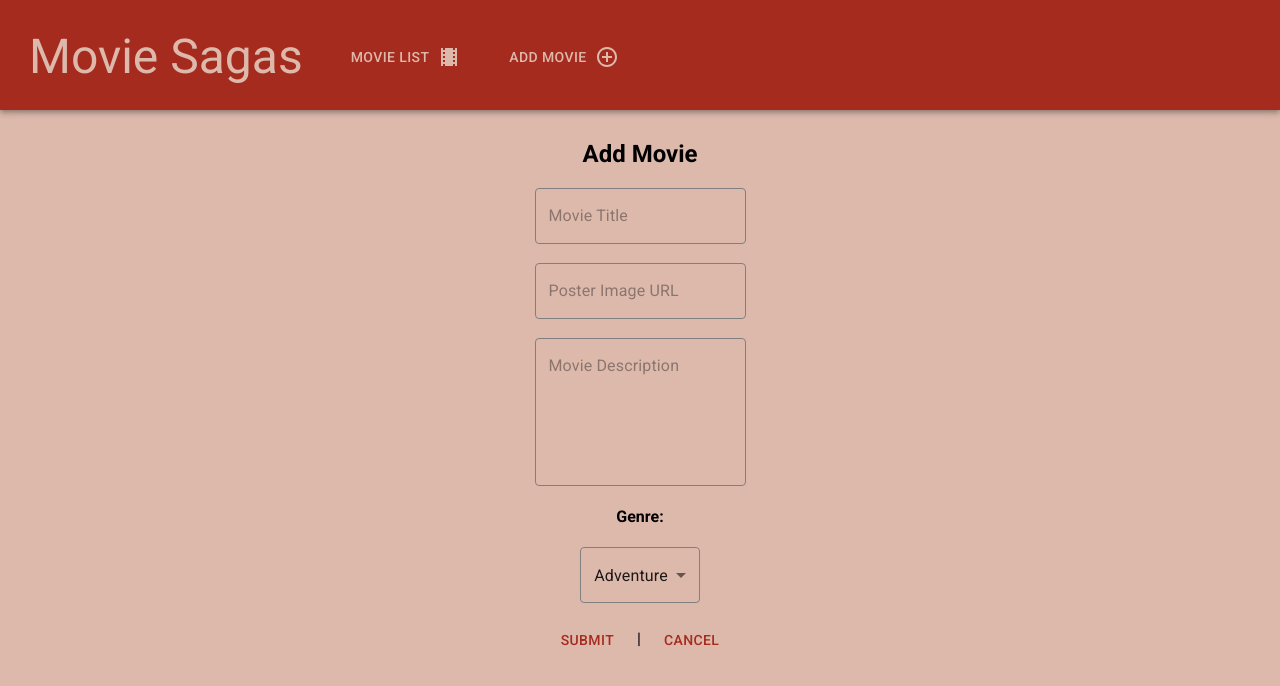
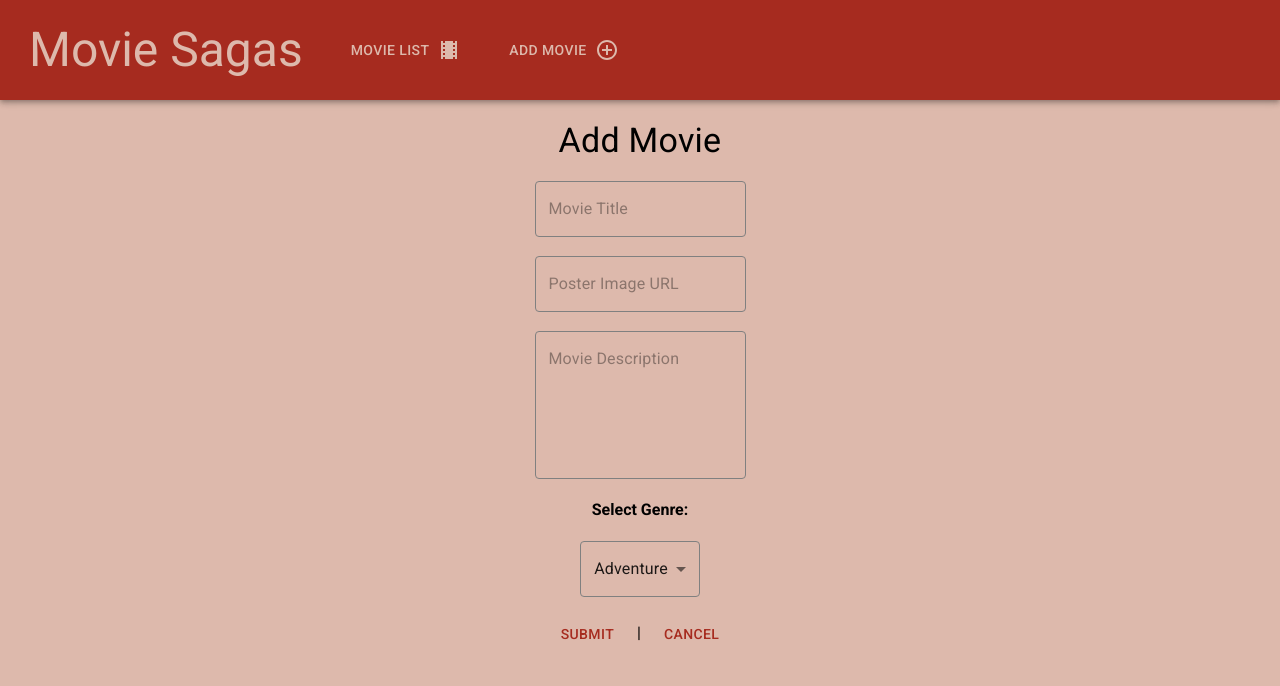
Before and after one commit to erichengler/weekend-movie-sagas, a React (Create React App) app: page /#/form in a window 1280 px wide. Shown: the top 686 px of the page. Built offline with nearby package versions, Linux system fonts and the light colour scheme.

Commit message:
solved textfield styling issue. finished styling form page. added custom scrollbar

```diff
--- a/src/components/App/App.css
+++ b/src/components/App/App.css
@@ -5,13 +5,14 @@ body {
 .App {
   text-align: center;
   font-family: 'Roboto';
+
 }
 
 .App-header {
-  height: 110px;
+  height: 100px;
   padding-left: 5px;
-  padding-top: 25px;
-  margin-bottom: 30px;
+  padding-top: 18px;
+  margin-bottom: 20px;
 }
 
 .App-intro {
@@ -22,3 +23,23 @@ body {
   from { transform: rotate(0deg); }
   to { transform: rotate(360deg); }
 }
+
+/* width */
+::-webkit-scrollbar {
+  width: 10px;
+}
+
+/* Track */
+::-webkit-scrollbar-track {
+  background: #c39c8e;
+}
+
+/* Handle */
+::-webkit-scrollbar-thumb {
+  background: #aa7f70;
+}
+
+/* Handle on hover */
+::-webkit-scrollbar-thumb:hover {
+  background: #8e6759;
+}
--- a/src/components/MovieDetails/MovieDetails.jsx
+++ b/src/components/MovieDetails/MovieDetails.jsx
@@ -48,7 +48,8 @@ function MovieDetails() {
             <Grid container spacing={0} justifyContent='center'>
                 <Card variant="outlined" sx={{
                     width: '900px', height: '593px', boxShadow: 4,
-                    backgroundColor: 'rgba(166,43,31,0.2)'
+                    backgroundColor: 'rgba(166,43,31,0.2)',
+                    marginBottom: '10px'
                 }}>
                     <br />
                     <Grid container>
@@ -90,7 +91,6 @@ function MovieDetails() {
                     </Grid>
                 </Card>
             </Grid>
-            <br />
             <Button sx={{ color: '#A62B1F' }} onClick={backToList}>
                 Back to List
             </Button>
--- a/src/components/MovieForm/MovieForm.jsx
+++ b/src/components/MovieForm/MovieForm.jsx
@@ -3,11 +3,13 @@ import React, { useState } from 'react';
 import { useDispatch } from 'react-redux';
 // MUI Imports
 import { styled } from '@mui/material/styles';
+import Typography from '@mui/material/Typography';
 import TextField from '@mui/material/TextField';
 import MenuItem from '@mui/material/MenuItem';
 import Button from '@mui/material/Button';
+import Grid from '@mui/material/Grid';
+import Container from '@mui/material/Container';
 
-function MovieForm() {
 // ------- START of TextField CSS -------
 const CssTextField = styled(TextField)({
     '& label.Mui-focused': {
@@ -26,6 +28,8 @@ function MovieForm() {
     },
 });
 // ------- END of TextField CSS -------
+
+function MovieForm() {
 
     let [newMovie, setMovie] = useState({
         title: '', poster: '', description: '', genre_id: '1'
@@ -57,18 +61,28 @@ function MovieForm() {
 
     // Adds movie to the database and returns user to movie list view
     const addMovie = (event) => {
+        if ( (newMovie.description).length < 1160 ) {
             event.preventDefault();
             dispatch({ type: 'ADD_MOVIE', payload: newMovie, setMovie: setMovie });
             setMovie({ title: '', poster: '', description: '', genre_id: '' });
             history.push('/');
+        } else {
+            event.preventDefault();
+            alert('Your movie description is a bit too long! (Max: 1160 characters)')
+        }
     }
 
     return (
         <>
-            <h2>Add Movie</h2>
-            <form onSubmit={addMovie}>
+            <Typography variant="h4">
+                Add Movie
+            </Typography>
+            <br />
+            <form onSubmit={addMovie} autoComplete="off">
                 {/* Title Input */}
-                <CssTextField placeholder="Movie Title"
+                <CssTextField
+                    className="input"
+                    placeholder="Movie Title"
                     required onChange={handleTitleChange}
                 />
                 <br /><br />
@@ -81,11 +95,11 @@ function MovieForm() {
                 {/* Description Input */}
                 <CssTextField
                     placeholder="Movie Description"
-                    rows="5" multiline maxRows={5} required
+                    rows="5" multiline required
                     onChange={handleDescChange}
                 />
                 {/* Genre Select */}
-                <h4>Genre:</h4>
+                <h4>Select Genre:</h4>
                 <CssTextField select onChange={handleGenreChange}
                     defaultValue="1"
                 >
@@ -117,7 +131,6 @@ function MovieForm() {
                     Cancel
                 </Button>
             </form>
-
         </>
     );
 }
--- a/src/components/MovieList/MovieList.jsx
+++ b/src/components/MovieList/MovieList.jsx
@@ -15,13 +15,14 @@ function MovieList() {
     const dispatch = useDispatch();
     const movies = useSelector(store => store.movies);
 
-    // GET movies and genres from database
+    // GET movies from database
     useEffect(() => {
         dispatch({ type: 'FETCH_MOVIES' });
     }, []);
-    useEffect(() => {
-        dispatch({ type: 'FETCH_GENRES' });
-    }, []);
+
+    // useEffect(() => {
+    //     dispatch({ type: 'FETCH_GENRES' });
+    // }, []);
 
     // Takes user to details of the movie that was clicked on
     const toDetails = (id) => {
@@ -40,8 +41,10 @@ function MovieList() {
             <Grid container spacing={0} justifyContent='center'>
                 {movies.map(movie => {
                     return (
-                        <Grid item sx={{ mx: '20px', my: '20px' }}>
-                            <Card key={movie.id} variant="outlined"
+                        <Grid key={movie.id}
+                            item sx={{ mx: '20px', my: '20px' }}
+                        >
+                            <Card variant="outlined"
                                 sx={{
                                     width: 320, maxWidth: 320,
                                     height: 445, maxHeight: 445,
```
Lines whose indentation alone changed are shown as unchanged.
